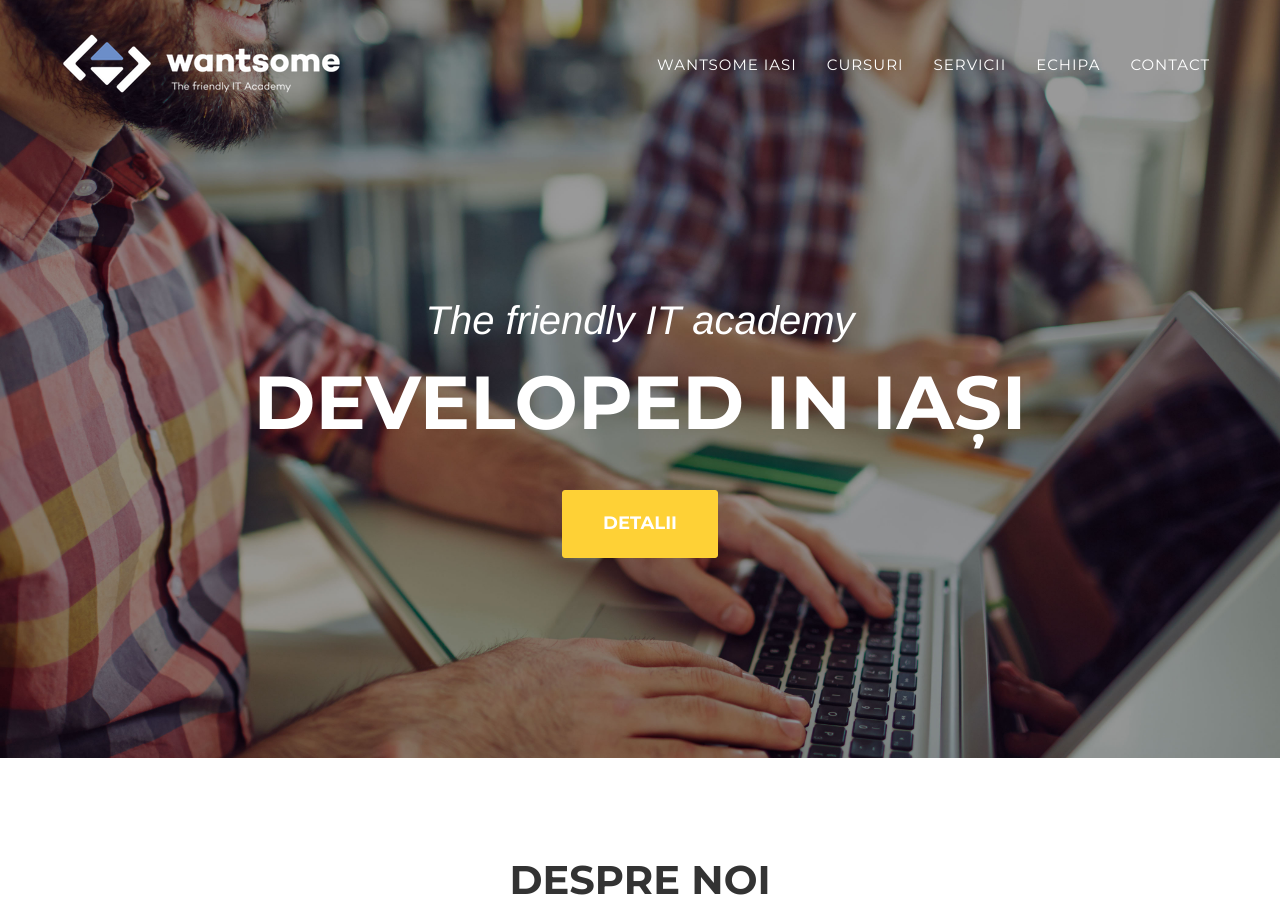
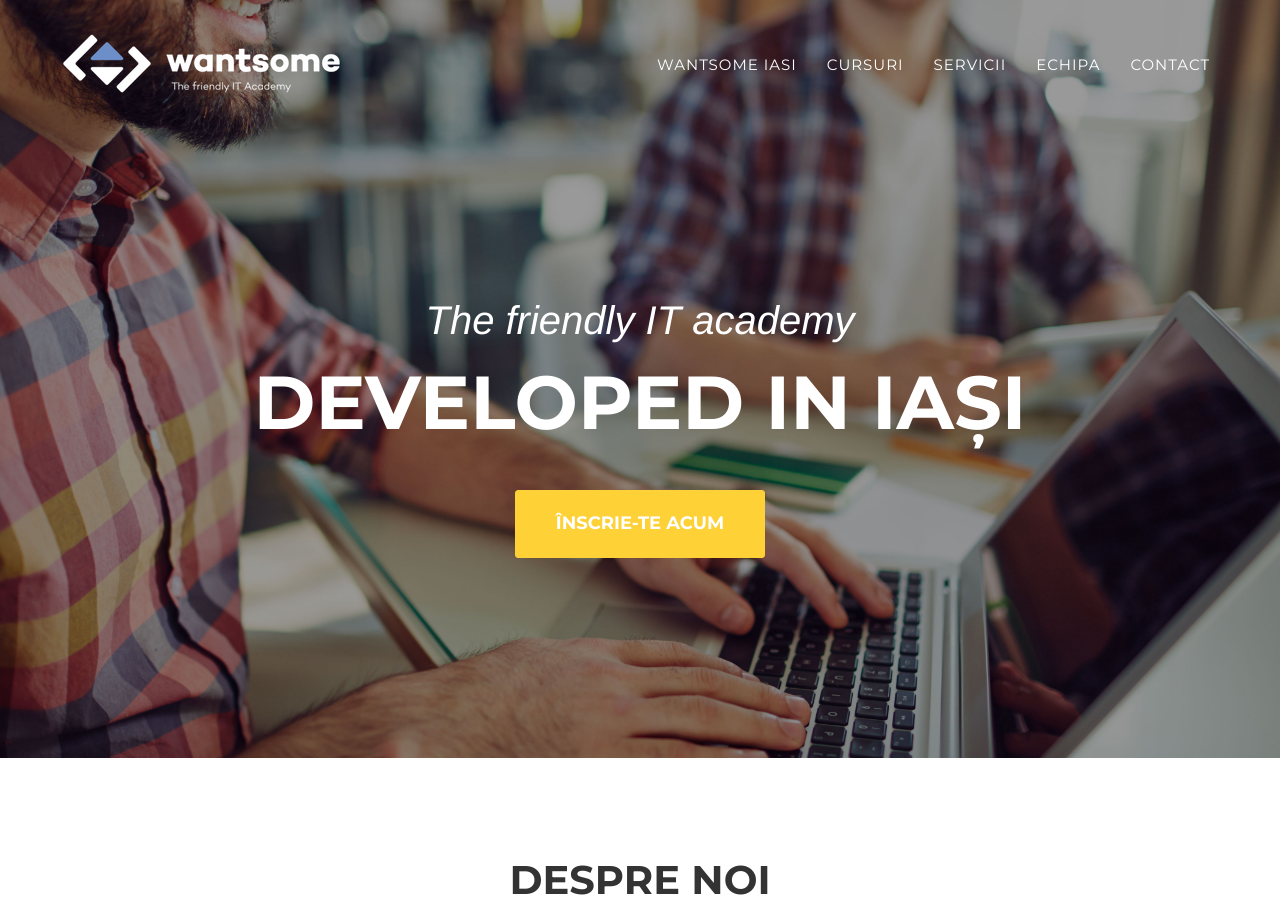
Before and after one commit to wantsomero/wantsomero.github.io, a Jekyll site: the page built from index.html, in a window 1280 px wide and 900 px high. Built offline with Jekyll 4.4.1, drawn with Linux system fonts in a browser that asks for light colours; some web fonts are replaced.

Commit message:
added registration link

```diff
--- a/_includes/header.html
+++ b/_includes/header.html
@@ -46,7 +46,7 @@
             <div class="intro-text">
                 <div class="intro-lead-in">The friendly IT academy</div>
                 <div class="intro-heading">Developed in Iași</div>
-                <a href="#portfolio" class="page-scroll btn btn-xl">Detalii</a>
+                <a href="https://goo.gl/forms/JW7L2m5jbUBfXJAy2" class="page-scroll btn btn-xl">Înscrie-te acum</a>
             </div>
         </div>
     </header>
```
Also changed, not shown: 10 other files.
